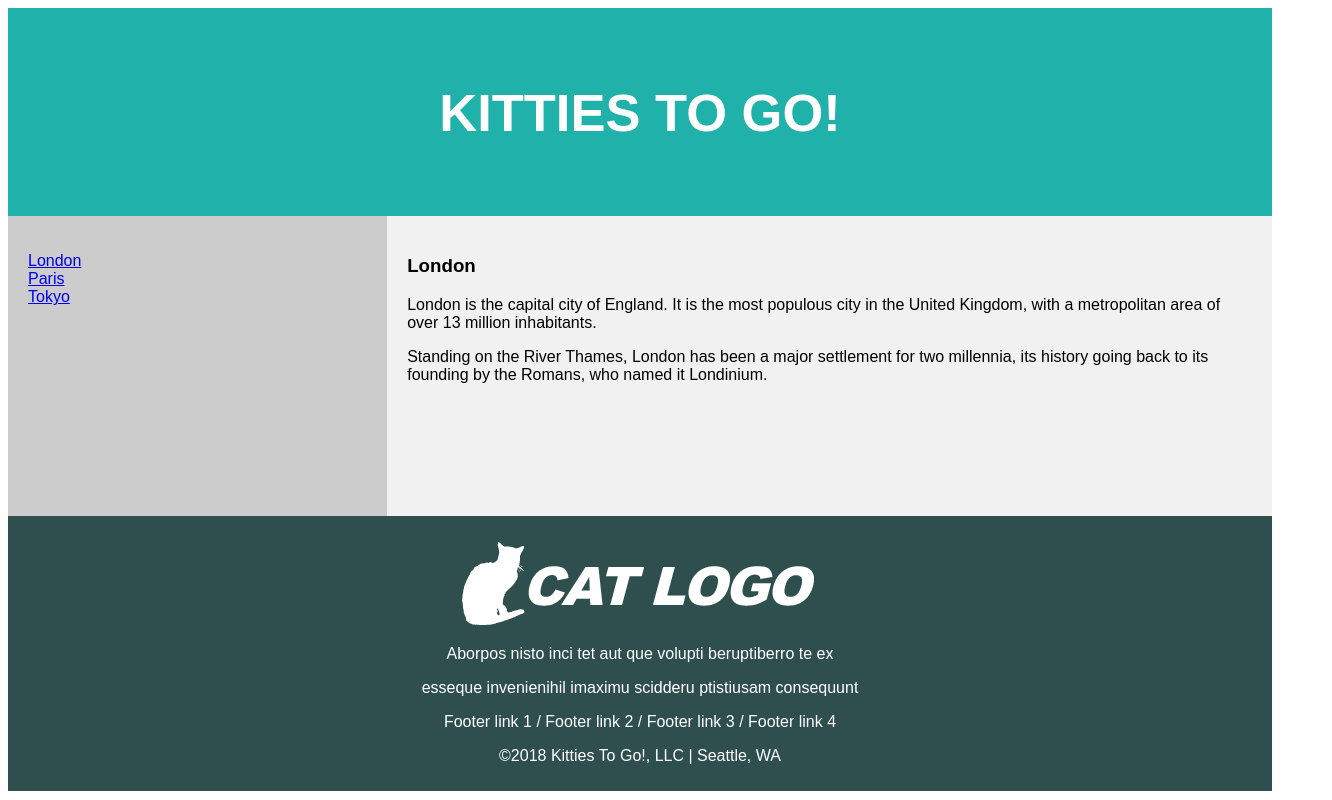
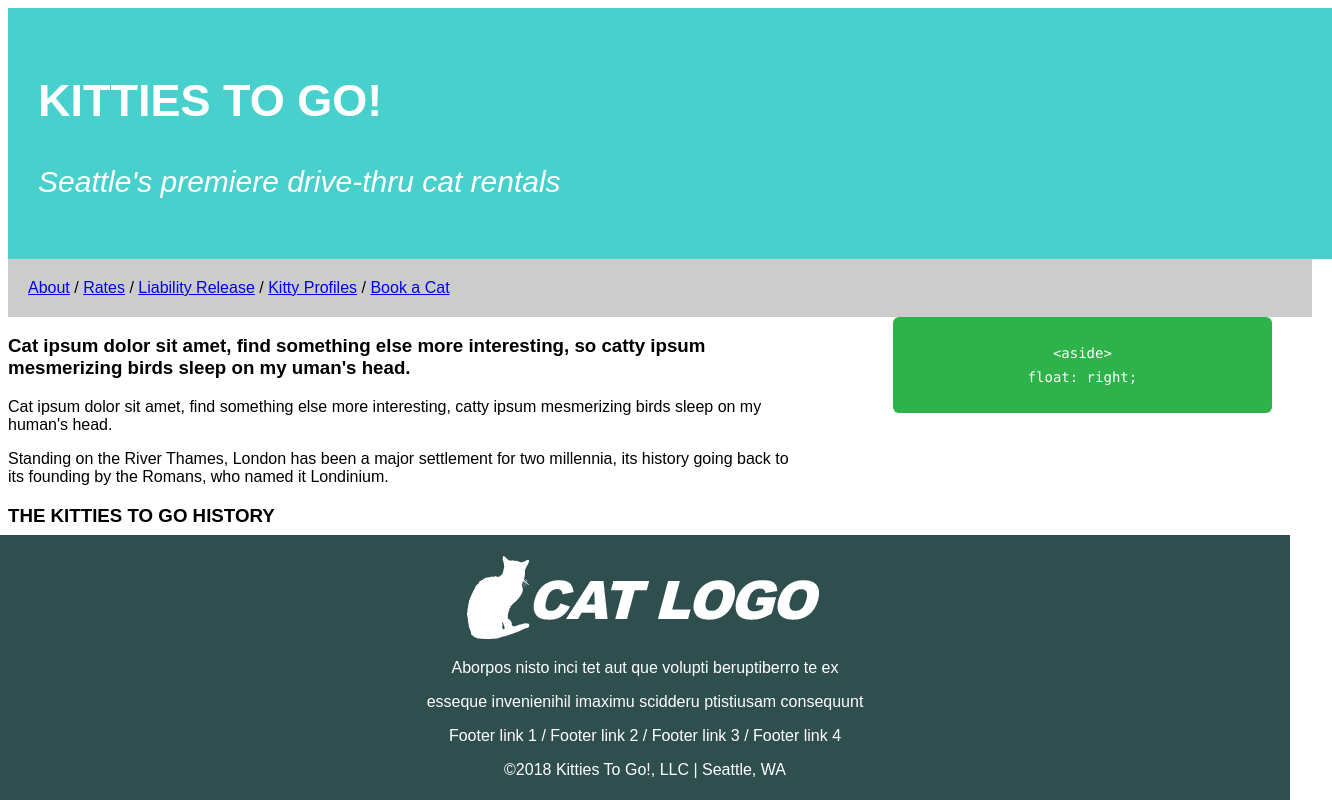
Before and after one commit to evanmp-dev/lesson-04-hw, a plain HTML site: page index.html in a window 1280 px wide. Shown: the whole page, 1332 px wide, since content can reach past the window. Drawn offline with Linux system fonts and the light colour scheme.

Commit message:
add aside for index.html

```diff
--- a/index.html
+++ b/index.html
@@ -1,94 +1,96 @@
 <!DOCTYPE html>
-<html lang="en">
+<html lang="en" dir="ltr">
   <head>
+    <meta charset="utf-8">
     <title>Lesson 04 Assignment</title>
-<meta charset="utf-8">
-<meta name="viewport" content="width=device-width, initial-scale=1">
     <style>
-* {
-  box-sizing: border-box;
+    code {
+background: #2db34a;
+border-radius: 6px;
+color: #fff;
+display: block;
+font: 14px/24px "Source Code Pro", Inconsolata, "Lucida Console", Terminal, "Courier New", Courier;
+padding: 24px 15px;
+text-align: center;
 }
 
 body {
   font-family: Arial, Helvetica, sans-serif;
 }
 
-/* Style the header */
 header {
-  background-color: lightseagreen;
+  background-color: mediumturquoise;
   padding: 30px;
-  text-align: center;
-  font-size: 35px;
+  text-align: left;
+  font-size: 30px;
   color: white;
+  float: left;
+  width: 100%;
+  font-family: Arial, sans-serif;
 }
 
-/* Create two columns/boxes that floats next to each other */
 nav {
-  float: left;
-  width: 30%;
-  height: 300px; /* only for demonstration, should be removed */
+  display: block;
+  width: 100%;
   background: #ccc;
   padding: 20px;
+  float: left;
+  font-family: Arial, sans-serif;
 }
 
-/* Style the list inside the menu */
-nav ul {
-  list-style-type: none;
-  padding: 0;
+section {
+  position: relative;
+  float: left;
+  width: 63%;
 }
 
-article {
-  float: left;
-  padding: 20px;
-  width: 70%;
-  background-color: #f1f1f1;
-  height: 300px; /* only for demonstration, should be removed */
+aside {
+float: right;
+width: 30%;
 }
 
-/* Clear floats after the columns */
-section:after {
-  content: "";
-  display: table;
-  clear: both;
-}
-
-/* Style the footer */
 footer {
+  position: fixed;
   background-color: darkslategray;
-  padding: 10px;
+  padding: 5px;
   text-align: center;
   color: white;
-}
-
-/* Responsive layout - makes the two columns/boxes stack on top of each other instead of next to each other, on small screens */
-@media (max-width: 600px) {
-  nav, article {
-    width: 100%;
-    height: auto;
-  }
+  left: 0;
+  bottom: 0;
+  width: 100%
 }
     </style>
   </head>
   <body>
+
     <header>
       <h2>KITTIES TO GO!</h2>
+      <p><em>Seattle's premiere drive-thru cat rentals</em></p>
     </header>
 
-<section>
     <nav>
-    <ul>
-      <li><a href="#">London</a></li>
-      <li><a href="#">Paris</a></li>
-      <li><a href="#">Tokyo</a></li>
-    </ul>
+      <a href="#">About</a> /
+      <a href="#">Rates</a> /
+      <a href="#">Liability Release</a> /
+      <a href="#">Kitty Profiles</a> /
+      <a href="#">Book a Cat</a>
     </nav>
 
+    <section>
       <article>
-    <h1>London</h1>
-    <p>London is the capital city of England. It is the most populous city in the  United Kingdom, with a metropolitan area of over 13 million inhabitants.</p>
+        <h3>Cat ipsum dolor sit amet, find something else more interesting, so catty ipsum mesmerizing birds sleep on my uman's head.</h3>
+        <p>Cat ipsum dolor sit amet, find something else more interesting, catty ipsum mesmerizing birds sleep on my human's head.</p>
         <p>Standing on the River Thames, London has been a major settlement for two millennia, its history going back to its founding by the Romans, who named it Londinium.</p>
       </article>
+      <article>
+        <h3>THE KITTIES TO GO HISTORY</h3>
+        <p>Fall asleep on the washing machine snuggles up to the shoulders or knees and purrs you to sleep.</p>
+      </article>
     </section>
+
+    <aside>
+      <code>&#60;aside&#62; <br> float: right;</code>
+    </aside>
 
     <footer>
       <p>
```
Lines whose indentation alone changed are shown as unchanged.
